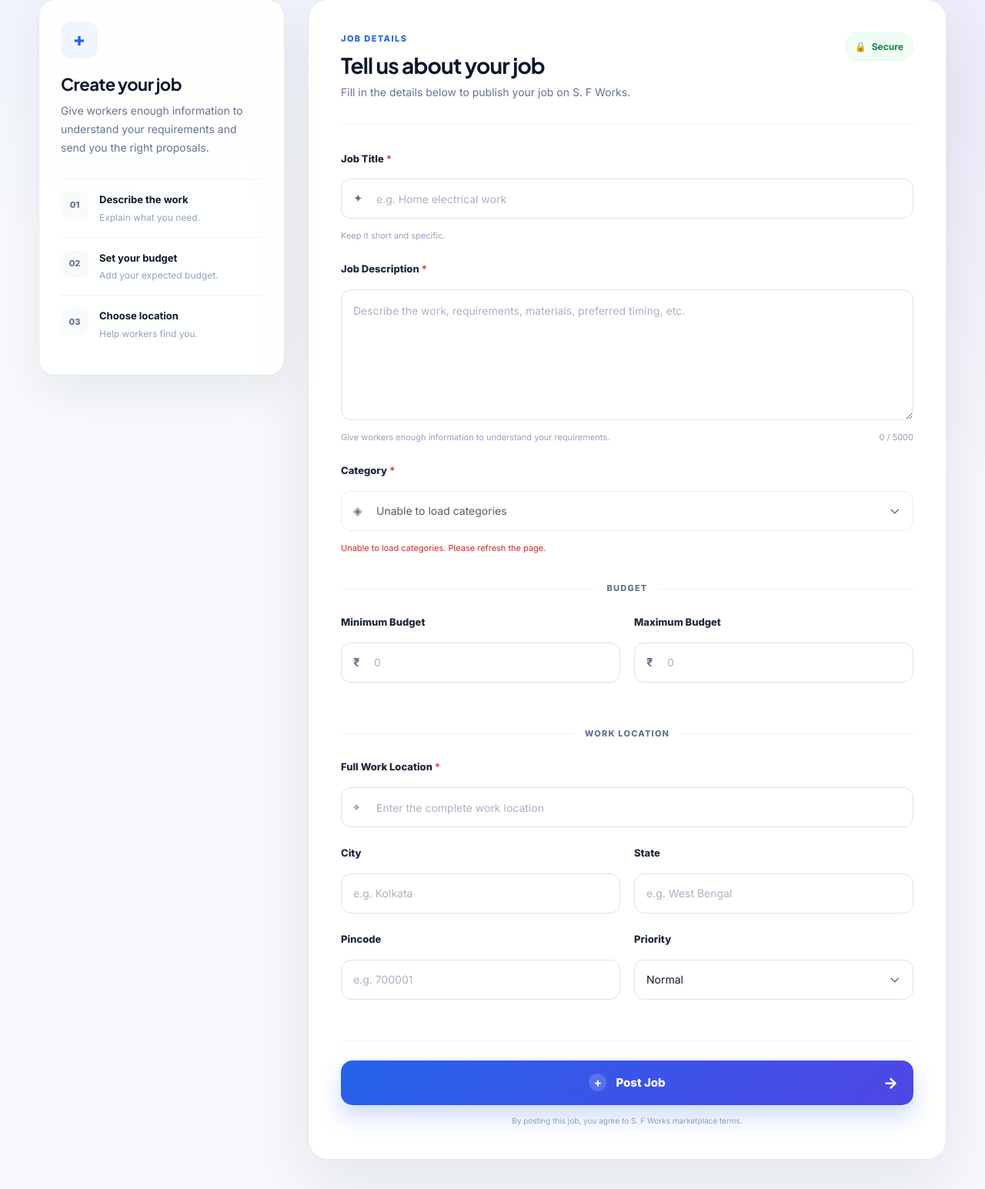
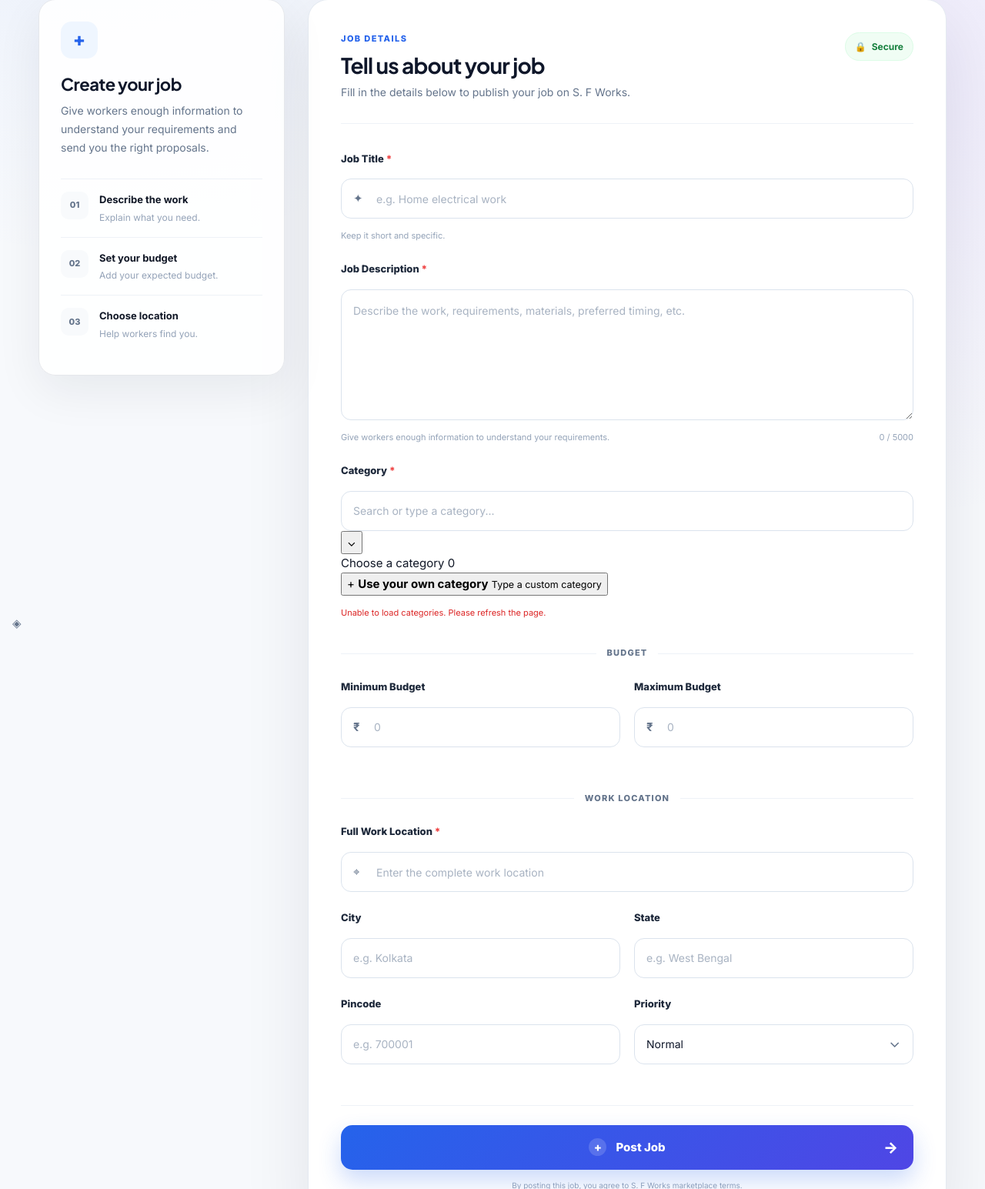
Before and after one commit to gitagenterprise-bit/S.F-Works-marketplace-, a Flask app: page /post-job in a window 1280 px wide. Shown: the part 664-2209 px from the top of the page at 77% size. Run offline with Flask 3, Linux system fonts and the light colour scheme.

Commit message:
Update post-job.html

```diff
--- a/templates/customer/post-job.html
+++ b/templates/customer/post-job.html
@@ -243,7 +243,7 @@ Post a Job — S. F Works
 
 
                         <!-- =================================================
-                             CATEGORY
+     CATEGORY — SEARCH + CUSTOM OPTION
 ================================================== -->
 
 <div class="form-group">
@@ -253,29 +253,86 @@ Post a Job — S. F Works
         <span>*</span>
     </label>
 
-                            <div class="select-wrapper">
+    <div class="category-picker" id="categoryPicker">
+
+        <!-- Selected / typed category -->
+        <div class="category-input-wrapper">
 
             <span class="input-icon">
                 ◈
             </span>
 
-                                <select
+            <input
+                type="text"
                 id="jobCategory"
-                                    name="category_id"
+                name="category_name"
+                placeholder="Search or type a category..."
+                autocomplete="off"
+                maxlength="100"
                 required
             >
 
-                                    <option value="">
-                                        Loading categories...
-                                    </option>
+            <button
+                type="button"
+                class="category-dropdown-button"
+                id="categoryDropdownButton"
+                aria-label="Open categories"
+            >
+                <span>⌄</span>
+            </button>
 
-                                </select>
+        </div>
 
-                                <span class="select-arrow">
-                                   ⌄
+
+        <!-- Category Dropdown -->
+        <div
+            class="category-dropdown"
+            id="categoryDropdown"
+        >
+
+            <div class="category-dropdown-header">
+                <span>Choose a category</span>
+
+                <span id="categoryCount">
+                    0
+                </span>
+            </div>
+
+
+            <div
+                class="category-list"
+                id="categoryList"
+            >
+
+                <!-- Categories will load here -->
+
+            </div>
+
+
+            <!-- Custom Category -->
+            <button
+                type="button"
+                class="custom-category-option"
+                id="customCategoryButton"
+            >
+
+                <span class="custom-category-icon">
+                    +
                 </span>
 
+                <span>
+                    <strong>Use your own category</strong>
+                    <small>
+                        Type a custom category
+                    </small>
+                </span>
+
+            </button>
+
         </div>
+
+    </div>
+
 
     <div
         id="categoryStatus"
@@ -284,7 +341,6 @@ Post a Job — S. F Works
     ></div>
 
 </div>
-
 
                         <!-- =================================================
                              BUDGET
```
Lines whose indentation alone changed are shown as unchanged.
